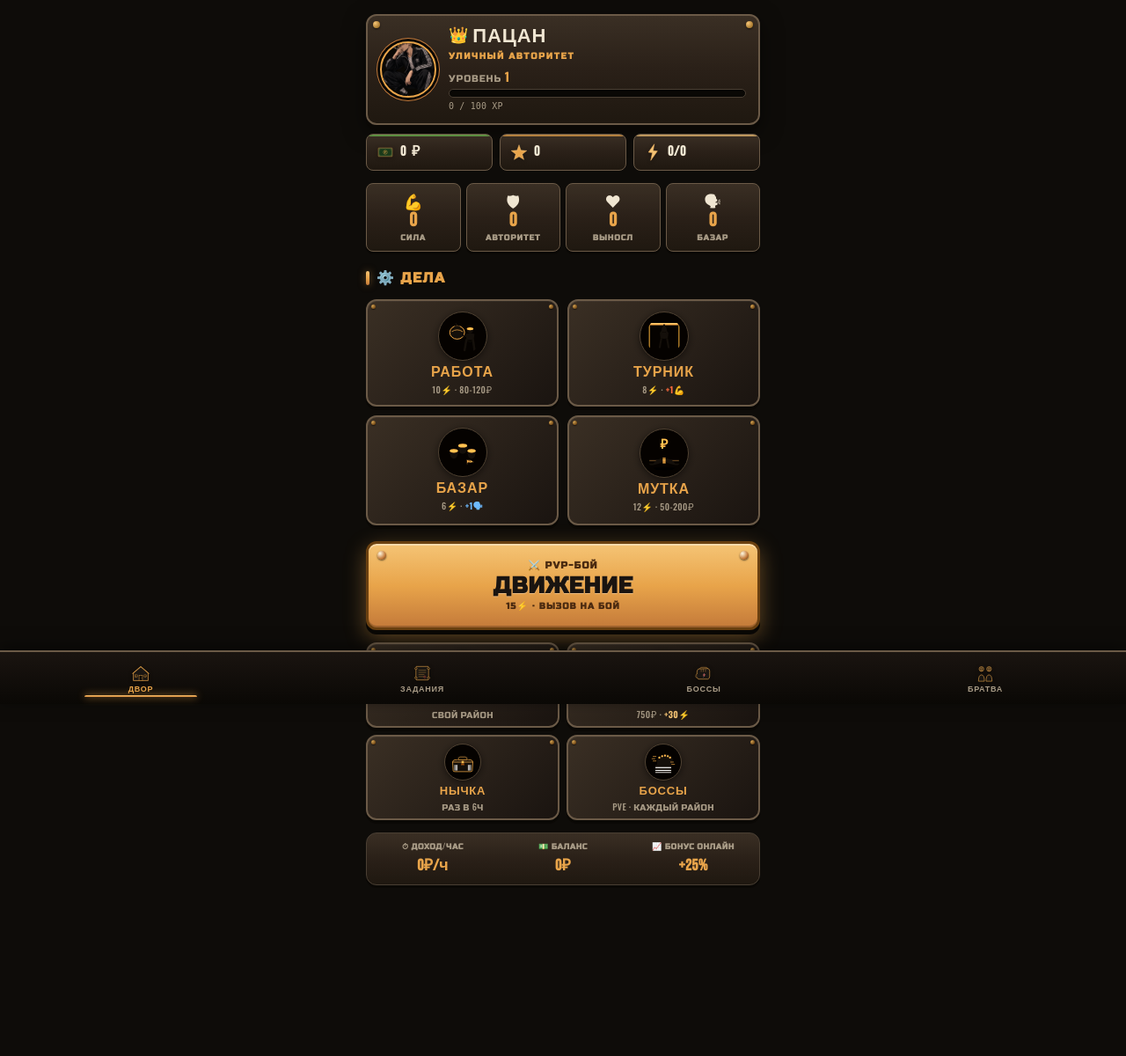
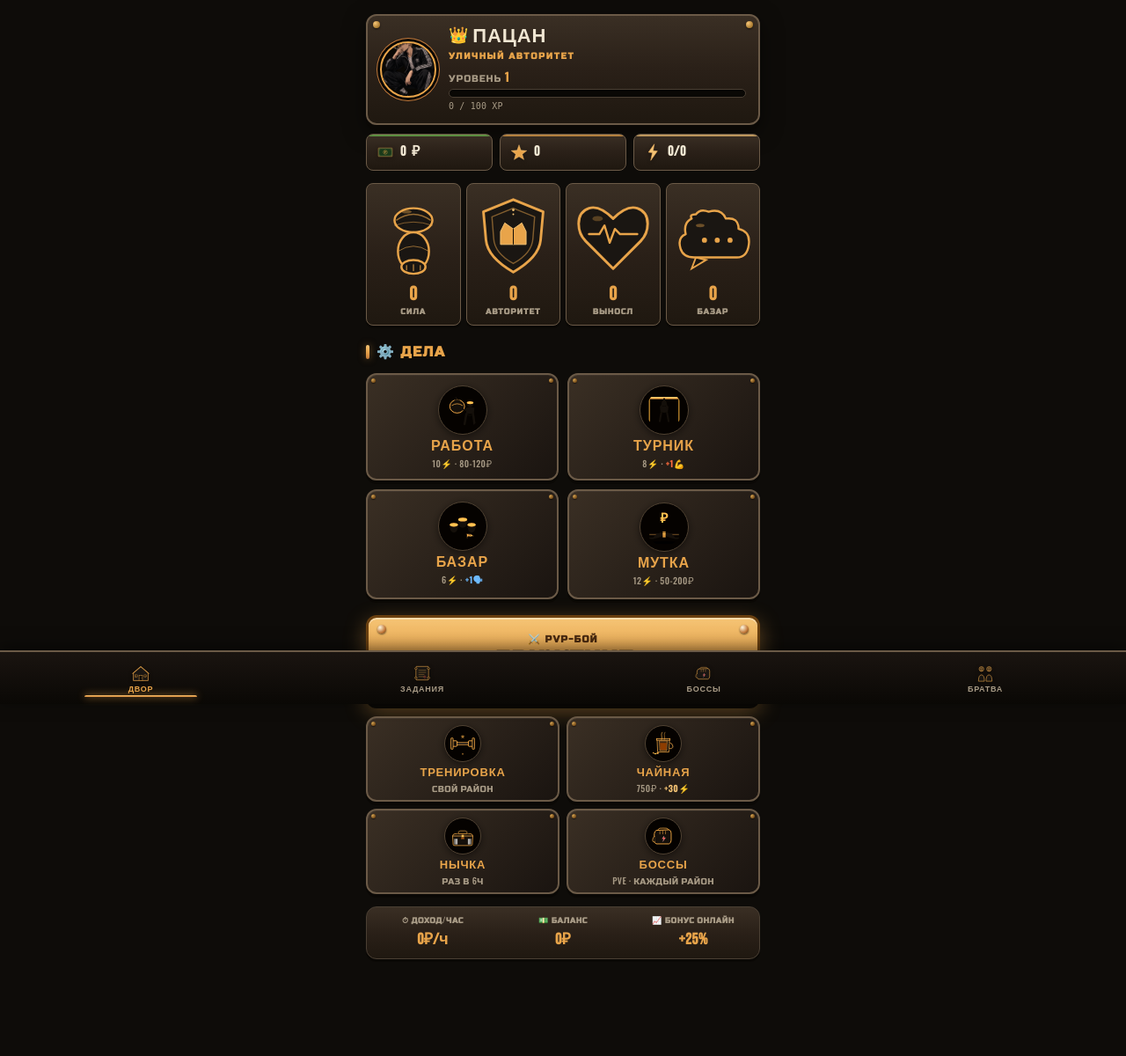
Before and after one commit to Byrja/gopnik, a FastAPI app: page / in a window 1280 px wide. Shown: the whole page at 88% size. Before the commit the page ends 1006 px from the top, so only its background shows below. Run offline with FastAPI, Linux system fonts and the light colour scheme; parts of the project's set-up code (start-up, migrations or seed data) failed here and were passed over; some libraries are stand-ins or nearby versions.

Commit message:
polish(webapp): SVG stat icons, locked big-cta, fixed BOSSES tile
- New SVG icons: stat-strength, stat-authority, stat-stamina, stat-bazar
- Replaced emoji (💪🛡❤🗣) with SVG in stats-row (consistent on iOS/Android)
- stat-ico size: 18px font → 32x32 SVG
- big-cta: default disabled + is-locked class (gray + cursor not-allowed)
- JS shows 'Нужно 15⚡ · у тебя N⚡' when locked
- index.html: BOSSES tile now uses nav-bosses.svg (not dvizhenie.svg)

```diff
--- a/webapp/templates/index.html
+++ b/webapp/templates/index.html
@@ -39,10 +39,10 @@
     </header>
 
     <section class="stats-row">
-        <div class="stat-cell"><div class="stat-ico">💪</div><div class="stat-val" id="stat-strength">0</div><div class="stat-lbl">СИЛА</div></div>
-        <div class="stat-cell"><div class="stat-ico">🛡</div><div class="stat-val" id="stat-authority">0</div><div class="stat-lbl">АВТОРИТЕТ</div></div>
-        <div class="stat-cell"><div class="stat-ico">❤</div><div class="stat-val" id="stat-stamina">0</div><div class="stat-lbl">ВЫНОСЛ</div></div>
-        <div class="stat-cell"><div class="stat-ico">🗣</div><div class="stat-val" id="stat-bazar">0</div><div class="stat-lbl">БАЗАР</div></div>
+        <div class="stat-cell"><img class="stat-ico" src="/static/icons/stat-strength.svg" alt=""><div class="stat-val" id="stat-strength">0</div><div class="stat-lbl">СИЛА</div></div>
+        <div class="stat-cell"><img class="stat-ico" src="/static/icons/stat-authority.svg" alt=""><div class="stat-val" id="stat-authority">0</div><div class="stat-lbl">АВТОРИТЕТ</div></div>
+        <div class="stat-cell"><img class="stat-ico" src="/static/icons/stat-stamina.svg" alt=""><div class="stat-val" id="stat-stamina">0</div><div class="stat-lbl">ВЫНОСЛ</div></div>
+        <div class="stat-cell"><img class="stat-ico" src="/static/icons/stat-bazar.svg" alt=""><div class="stat-val" id="stat-bazar">0</div><div class="stat-lbl">БАЗАР</div></div>
     </section>
 
     <section class="actions">
@@ -71,10 +71,10 @@
         </div>
     </section>
 
-    <button class="big-cta" id="btn-dvizhenie">
+    <button class="big-cta is-locked" id="btn-dvizhenie" disabled>
         <span class="big-cta-eyebrow">⚔️ PvP-бой</span>
         <span class="big-cta-text">ДВИЖЕНИЕ</span>
-        <span class="big-cta-foot">15⚡ · вызов на бой</span>
+        <span class="big-cta-foot" id="btn-dvizhenie-foot">15⚡ · вызов на бой</span>
     </button>
 
     <section class="secondary-actions">
@@ -94,7 +94,7 @@
             <div class="action-tile-cost" id="nychka-cost">раз в 6ч</div>
         </button>
         <a class="action-tile action-tile--small" href="/bosses" style="text-decoration:none;">
-            <img class="action-tile-img" src="/static/icons/dvizhenie.svg">
+            <img class="action-tile-img" src="/static/icons/nav-bosses.svg">
             <div class="action-tile-name">БОССЫ</div>
             <div class="action-tile-cost">PvE · каждый район</div>
         </a>
```
Also changed, not shown: webapp/static/icons/stat-authority.svg (added), webapp/static/icons/stat-bazar.svg (added), webapp/static/icons/stat-stamina.svg (added), webapp/static/icons/stat-strength.svg (added).
